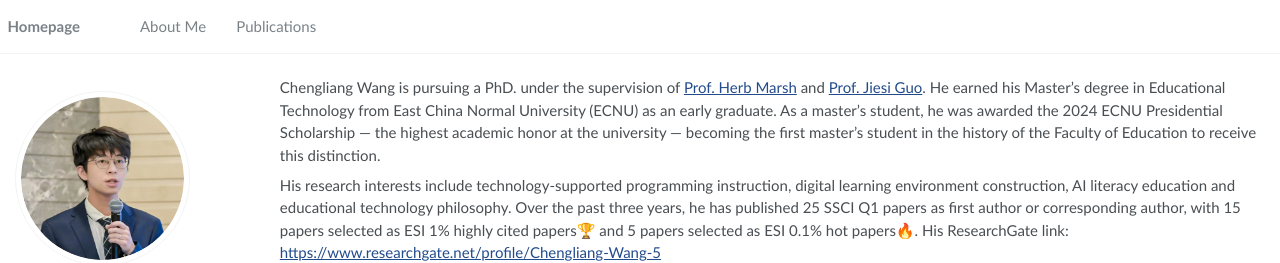
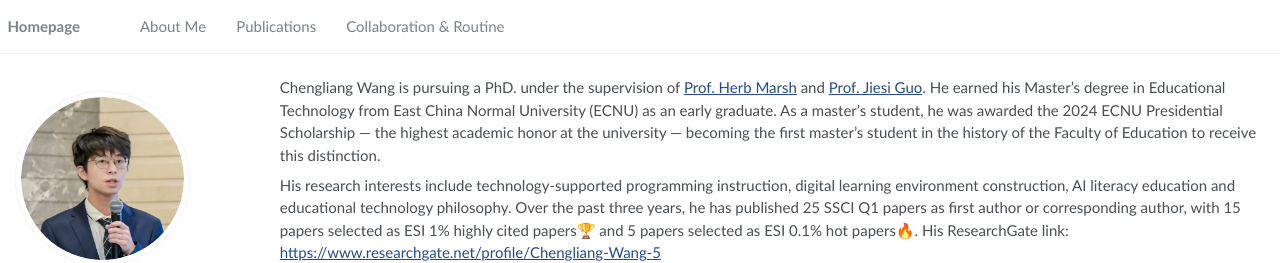
Before and after one commit to wcledutech/wcledutech.github.io, a Jekyll site: the page built from _pages/about.md, in a window 1280 px wide. Shown: the top 263 px of the page. Built offline with Jekyll 4.4.1, drawn with Linux system fonts in a browser that asks for light colours; some web fonts are replaced.

Commit message:
Update navigation.yml

```diff
--- a/_data/navigation.yml
+++ b/_data/navigation.yml
@@ -5,3 +5,7 @@ main:
 
   - title: "Publications"
     url: "/publications/"
+
+
+  - title: "Collaboration & Routine"
+    url: "/collaboration/"
```
